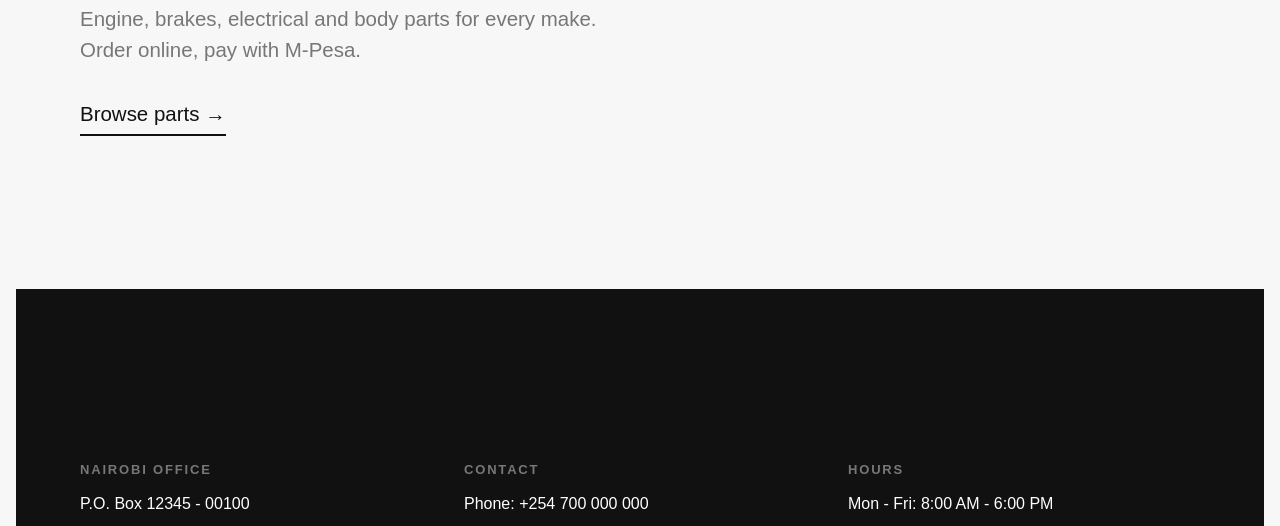
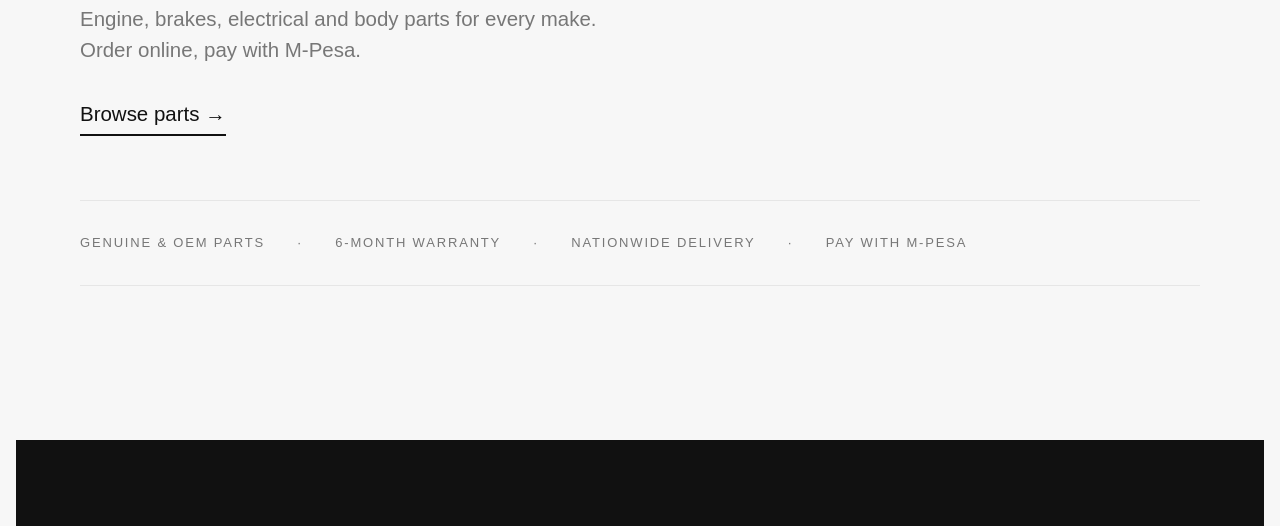
Before and after one commit to mnyando/car-parts, a Flask app: page / in a window 1280 px wide. Shown: the part 521-1047 px from the top of the page. Run offline with Flask 2, Linux system fonts and the light colour scheme.

Commit message:
feat(copy): editorial eyebrows, trust strip, and graceful empty/error states

```diff
--- a/static/css/components.css
+++ b/static/css/components.css
@@ -96,3 +96,9 @@
 /* --- Scroll Reveal --- */
 [data-reveal] { opacity: 0; transform: translateY(24px); transition: opacity var(--dur) var(--ease), transform var(--dur) var(--ease); }
 [data-reveal].is-visible { opacity: 1; transform: translateY(0); }
+
+/* --- Trust Strip --- */
+.trust { display: flex; flex-wrap: wrap; gap: var(--space-md); font-size: var(--fs-small); color: var(--ink-muted); border-top: 1px solid var(--line); border-bottom: 1px solid var(--line); padding: var(--space-md) 0; text-transform: uppercase; font-weight: 500; letter-spacing: var(--tracking-wide); }
+
+/* --- Flash Messages & Alerts --- */
+.alert, .flash-message { padding: 16px; border: 1px solid var(--ink); background: #fff; color: var(--ink); margin-bottom: var(--space-md); font-size: var(--fs-small); font-weight: 500; border-radius: var(--radius); }
--- a/templates/catalog.html
+++ b/templates/catalog.html
@@ -21,6 +21,10 @@
         </div>
         <button class="pdp__add" data-action="add-to-cart" data-product-id="{{ p.id }}">Add To Cart</button>
       </div>
+      {% else %}
+      <div class="catalog-empty" data-reveal style="grid-column: 1 / -1; text-align: center; padding: var(--space-lg) 0; color: var(--ink-muted);">
+        <p style="font-size: var(--fs-lead); font-weight: 500;">No parts match yet — try another make or category.</p>
+      </div>
       {% endfor %}
     </div>
 
--- a/templates/landing.html
+++ b/templates/landing.html
@@ -8,6 +8,16 @@
     <h1 class="hero__title" data-reveal>The right part,<br>delivered fast.</h1>
     <p class="hero__lead" data-reveal>Engine, brakes, electrical and body parts for every make. Order online, pay with M-Pesa.</p>
     <a class="hero__cta" href="{{ url_for('catalog') }}" data-reveal>Browse parts →</a>
+
+    <div class="trust" style="margin-top: var(--space-lg);" data-reveal>
+      <span>Genuine &amp; OEM parts</span>
+      <span>·</span>
+      <span>6-month warranty</span>
+      <span>·</span>
+      <span>Nationwide delivery</span>
+      <span>·</span>
+      <span>Pay with M-Pesa</span>
+    </div>
   </div>
 </section>
 {% endblock %}
```
